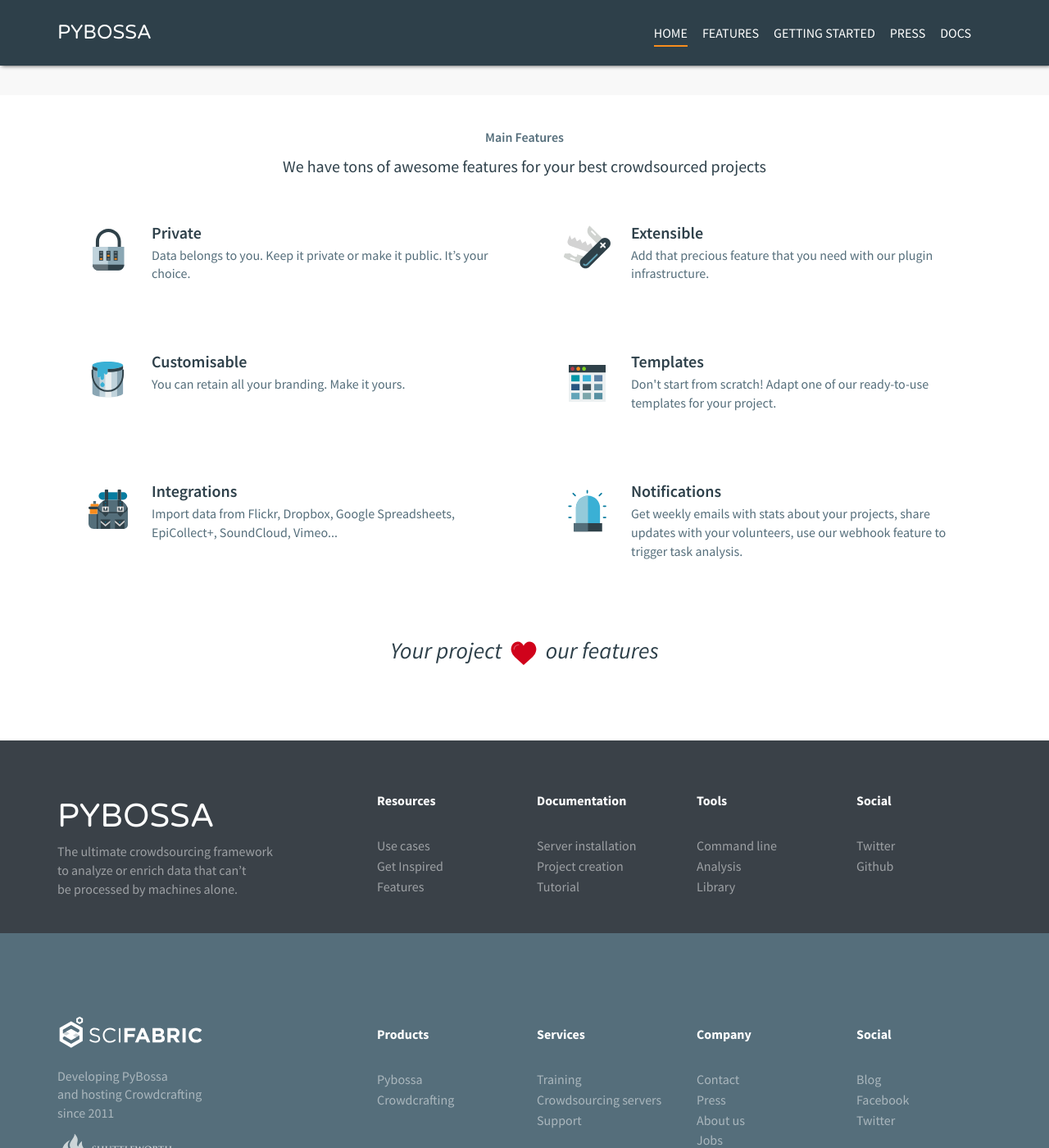
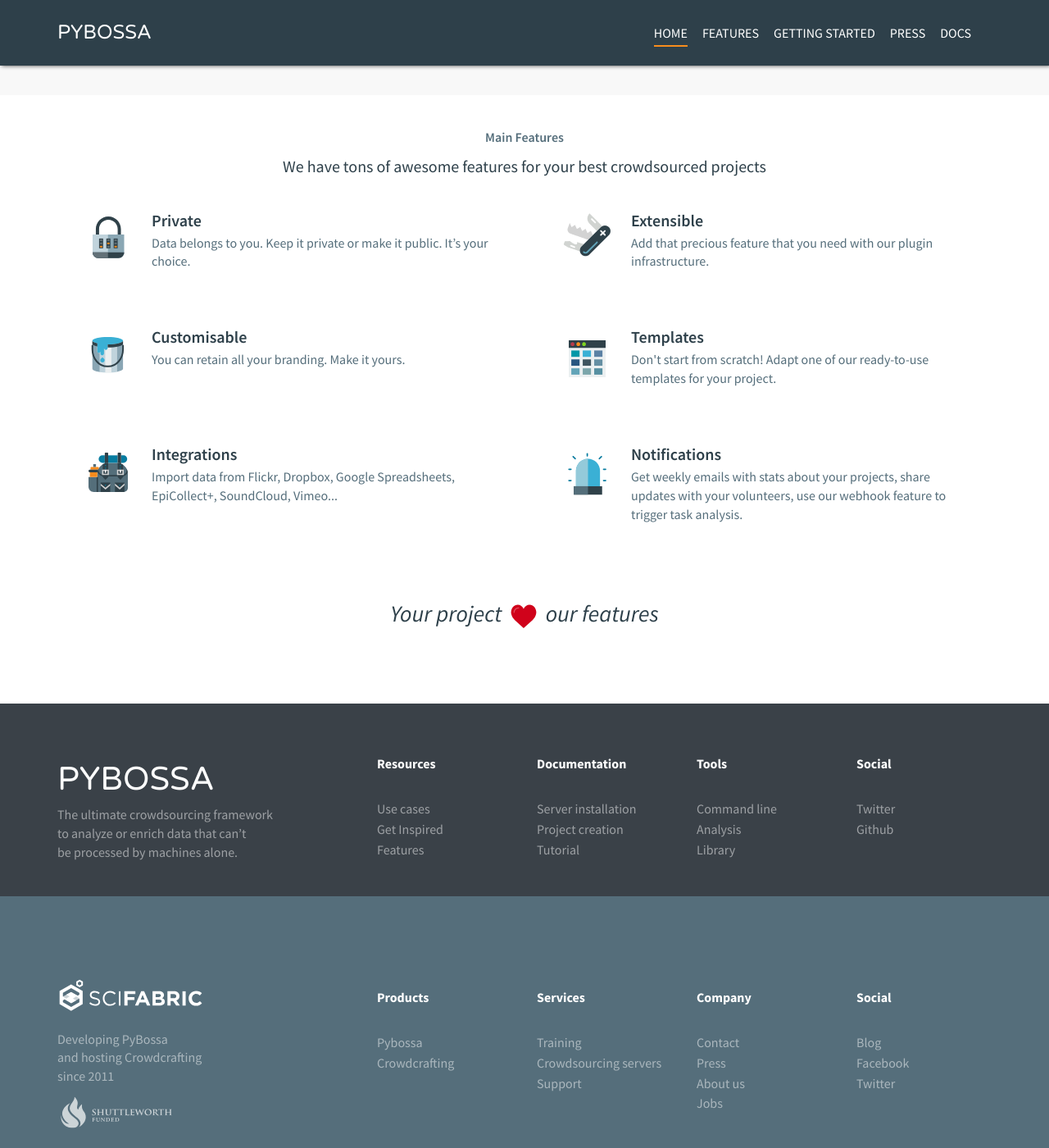
Before and after one commit to Scifabric/pybossa.github.io, a Jekyll site: the page built from index.html, in a window 1280 px wide and 1400 px high, scrolled down 1101 px. Shown: the whole window at 82% size. Built offline with Jekyll 4.4.1, drawn with Linux system fonts in a browser that asks for light colours; nearby versions of some CDN libraries; Markdown is read by kramdown in place of the engine named in the settings; a style sheet for code colours, icons or effects is not loaded.

Commit message:
better features in mobile

```diff
--- a/_sass/home/_features.scss
+++ b/_sass/home/_features.scss
@@ -1,9 +1,6 @@
 .features {
     text-align: center;
 
-    .row{
-        margin-top: 35px;
-    }
 
     .media {
         padding: 20px;
@@ -44,4 +41,22 @@
         padding-right: 5px;
     }
 
+       .row{
+        margin-top: 20px;
+        }
+
+@media (max-width: 768px){
+     .row{
+        margin-top: 0px;
+        }
+
+    .media-object{
+        width: 70px;
+    }
+    .media {
+    padding: 10px;
+    }
+
+    }
+
 }
--- a/index.html
+++ b/index.html
@@ -48,7 +48,7 @@
                 <p class="title">Get started</p>
             </div>
 
-            <div class="col-md-4">
+            <div class="col-sm-offset-2 col-sm-8 col-md-offset-0 col-md-4">
                 <div class="media">
                     <div class="media-left">
                         <img class="media-object list-number" src="/assets/img/1.svg" alt="1">
@@ -61,7 +61,7 @@
                 </div>
             </div>
 
-            <div class="col-md-4">
+            <div class="col-sm-offset-2 col-sm-8 col-md-offset-0 col-md-4">
                 <div class="media">
                     <div class="media-left">
                         <img class="media-object list-number" src="/assets/img/2.svg" alt="2">
@@ -74,7 +74,7 @@
                 </div>
             </div>
 
-            <div class="col-md-4">
+            <div class="col-sm-offset-2 col-sm-8 col-md-offset-0 col-md-4">
                 <div class="media">
                     <div class="media-left">
                         <img class="media-object list-number" src="/assets/img/3.svg" alt="3">
@@ -100,7 +100,7 @@
     <p class="title wow fadeInDown">Main Features</p>
     <p class="claim wow fadeInDown">We have tons of awesome features for your best crowdsourced projects</p>
     <div class="row">
-        <div class="col-md-6">
+        <div class="col-sm-6 col-md-6">
             <div class="media wow fadeInUp">
                 <div class="media-left">
                     <img class="media-object" src="/assets/img/home-icon-private.svg" alt="Lock">
@@ -113,7 +113,7 @@
             </div>
         </div>
 
-        <div class="col-md-6">
+        <div class="col-sm-6 col-md-6">
             <div class="media wow fadeInUp">
                 <div class="media-left">
                     <img class="media-object" src="/assets/img/home-icon-extensible.svg" alt="extensible">
@@ -130,7 +130,7 @@
 
     </div>
     <div class="row">
-        <div class="col-md-6">
+        <div class="col-sm-6 col-md-6">
             <div class="media wow fadeInUp">
                 <div class="media-left">
                     <img class="media-object" src="/assets/img/home-icon-custom.svg" alt="customisable">
@@ -142,7 +142,7 @@
                 </div>
             </div>
         </div>
-        <div class="col-md-6">
+        <div class="col-sm-6 col-md-6">
             <div class="media wow fadeInUp">
                 <div class="media-left">
                     <img class="media-object" src="/assets/img/home-icon-template.svg" alt="template">
@@ -157,7 +157,7 @@
     </div>
     <div class="row">
 
-        <div class="col-md-6">
+        <div class="col-sm-6 col-md-6">
             <div class="media wow fadeInUp">
                 <div class="media-left">
                     <img class="media-object" src="/assets/img/home-icon-integration.svg" alt="Integrations">
@@ -170,7 +170,7 @@
             </div>
         </div>
 
-        <div class="col-md-6">
+        <div class="col-sm-6 col-md-6">
             <div class="media wow fadeInUp">
                 <div class="media-left">
                     <img class="media-object" src="/assets/img/home-icon-notification.svg" alt="notifications">
```
